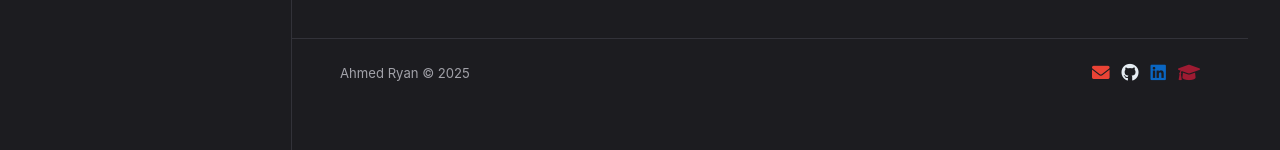
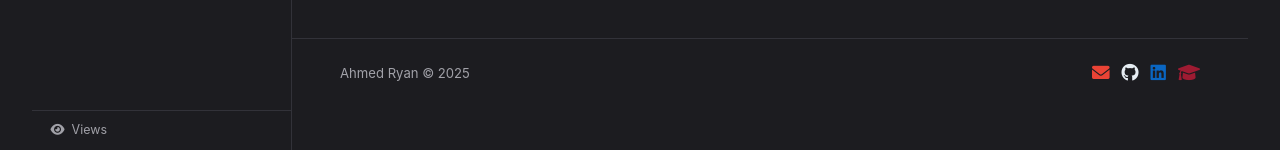
Before and after one commit to fraxhost/fraxhost.github.io, a Jekyll site: the page built from index.html, in a window 1280 px wide. Shown: the part 750-900 px from the top of the page. Built offline with Jekyll 4.4.1, drawn with Linux system fonts in a browser that asks for light colours.

Commit message:
fix: pin view badge to sidebar bottom; make footer sticky
- Sidebar switched to flex-column so margin-top:auto on .sidebar-views
  pins the badge to the very bottom, always visible
- Badge src set via JS (encodeURIComponent) for correct path encoding;
  shows eye-icon fallback if GoatCounter badge fails to load
- Footer gets position:sticky bottom:0 so it stays visible while scrolling

Co-Authored-By: Claude Sonnet 4.6 <noreply@anthropic.com>

```diff
--- a/_layouts/default.html
+++ b/_layouts/default.html
@@ -190,11 +190,19 @@
         <!-- Page view counter -->
         <div class="sidebar-views">
           <img
-            src="https://fraxhost.goatcounter.com/counter/{{ page.url | url_encode }}.svg"
+            id="gc-badge"
             class="sidebar-views-badge"
             alt="page views"
-            onerror="this.style.display='none'"
+            onerror="this.style.display='none';this.nextElementSibling.style.display='flex'"
           >
+          <span class="sidebar-views-fallback">
+            <i class="fas fa-eye fa-fw"></i> Views
+          </span>
+          <script>
+            document.getElementById('gc-badge').src =
+              'https://fraxhost.goatcounter.com/counter/' +
+              encodeURIComponent(location.pathname) + '.svg';
+          </script>
         </div>
       </aside>
 
--- a/css/style.css
+++ b/css/style.css
@@ -403,7 +403,7 @@ a.sidebar-title-link:hover .site-name { text-decoration: underline; text-decorat
 }
 
 @media screen and (min-width: 1020px) {
-  .sidebar { display: block; }
+  .sidebar { display: flex; flex-direction: column; }
 }
 
 /* ─── Layout grid ───────────────────────────────────── */
@@ -515,7 +515,9 @@ a.sidebar-title-link:hover .site-name { text-decoration: underline; text-decorat
 
 /* ─── Page view counter ─────────────────────────────── */
 .sidebar-views {
+  margin-top: auto;
   padding: 0.6rem 1.1rem;
+  border-top: 1px solid var(--color-border);
 }
 
 .sidebar-views-badge {
@@ -523,8 +525,20 @@ a.sidebar-title-link:hover .site-name { text-decoration: underline; text-decorat
   display: block;
 }
 
+.sidebar-views-fallback {
+  display: none;
+  align-items: center;
+  gap: 0.4rem;
+  font-size: 0.78rem;
+  color: var(--color-text-muted);
+}
+
 /* ─── Footer ────────────────────────────────────────── */
 .footer {
+  position: sticky;
+  bottom: 0;
+  z-index: 10;
+  background: var(--color-background);
   border-top: 1px solid var(--color-border);
   padding: 1.25rem var(--layout-padding);
   font-size: 0.82rem;
```
